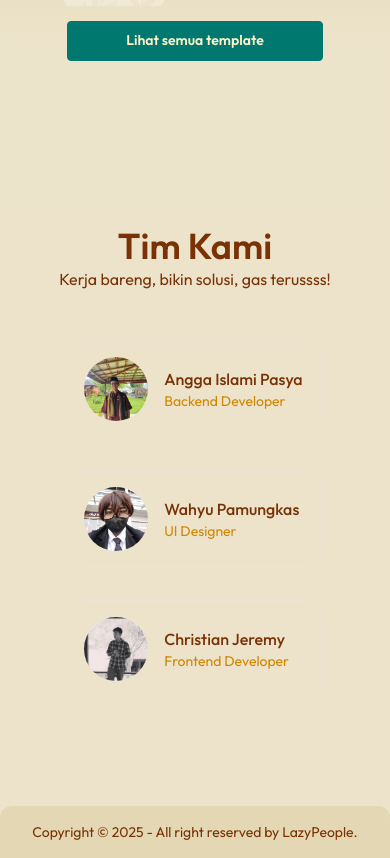
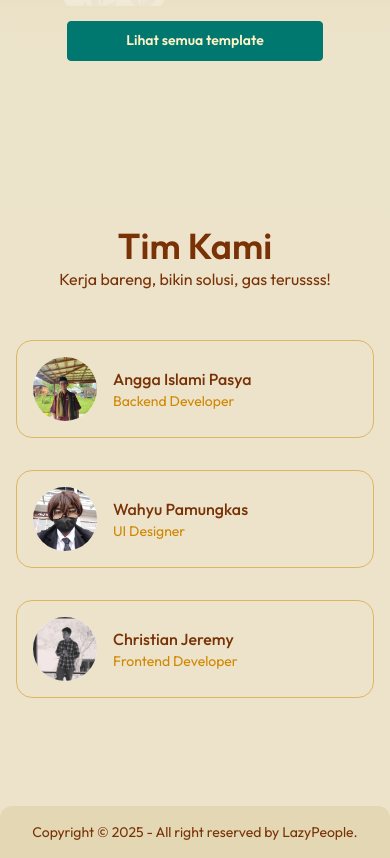
Before and after one commit to AnggaaIs/picapop, a Next.js app: page / in a window 390 px wide. Shown: the part 1853-2711 px from the top of the page. Built offline with nearby package versions, Linux system fonts and the light colour scheme.

Commit message:
fix: improve layout and styling in Home component

```diff
--- a/src/app/page.tsx
+++ b/src/app/page.tsx
@@ -119,18 +119,18 @@ export default function Home() {
 
       <div className="flex flex-col items-center px-2 mt-20">
         <div className="flex flex-col items-center max-w-7xl md:p-5 rounded-xl w-full">
-          <section className="body-font">
-            <div className="container px-5 py-25 mx-auto">
+          <section className="body-font w-full">
+            <div className="container py-25">
               <div className="flex flex-col text-center w-full mb-10">
                 <h1 className="text-center text-4xl font-semibold">Tim Kami</h1>
                 <p className="lg:w-2/3 mx-auto leading-relaxed text-base">
                   Kerja bareng, bikin solusi, gas terussss!
                 </p>
               </div>
-              <div className="grid grid-cols-1 md:grid-cols-3 gap-4">
+              <div className="grid grid-cols-1 md:grid-cols-3 w-full gap-4">
                 {Developer.map((dev) => (
                   <div key={dev.name} className="p-2 w-full">
-                    <div className="h-full flex items-center border-gray-200/30 border p-4 rounded-2xl">
+                    <div className="h-full flex items-center border-accent/50 border p-4 rounded-2xl">
                       <img
                         alt="team"
                         className="w-16 h-16 bg-gray-100 object-cover object-center flex-shrink-0 rounded-full mr-4"
```
